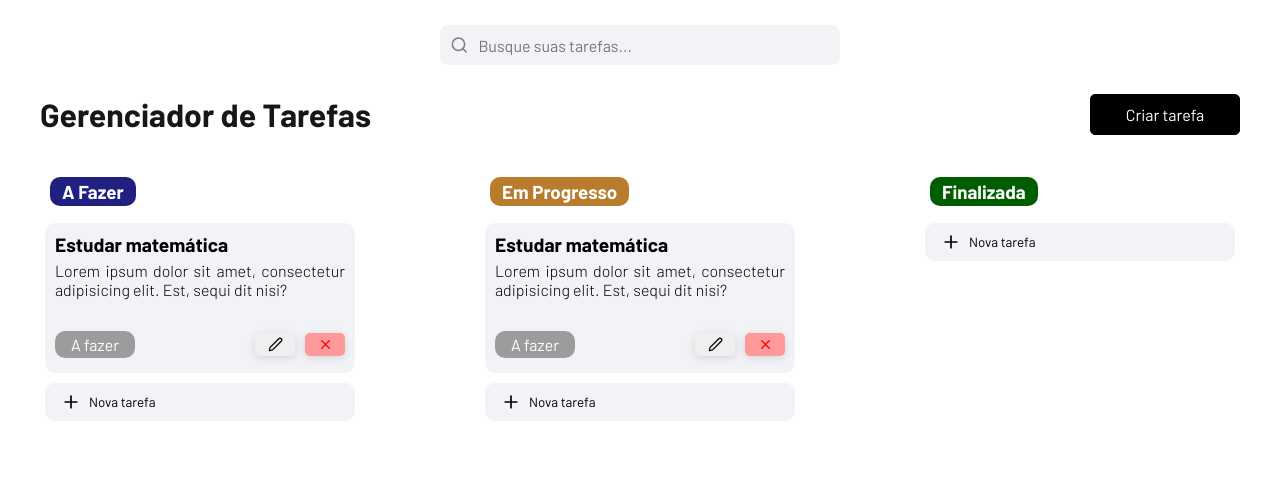
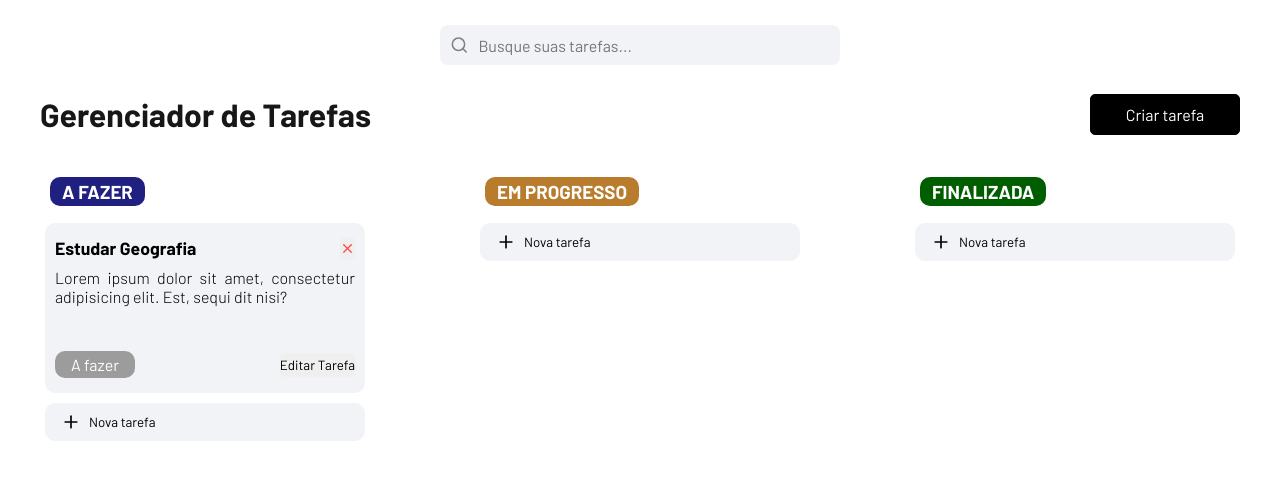
Before and after one commit to joelrodriguesvieira/task-manager, a Next.js app in the folder apps/web/: page / in a window 1280 px wide. Shown: the top 480 px of the page. Built offline with nearby package versions, Linux system fonts and the light colour scheme.

Commit message:
feature(web): increasing card size and organizing card buttons

```diff
--- a/apps/web/app/components/task-card.tsx
+++ b/apps/web/app/components/task-card.tsx
@@ -4,19 +4,23 @@ import styles from "../styles/task-card.module.css";
 export default function TaskCard() {
   return (
     <div className={styles.card_container}>
-      <span className={styles.title_card}>Estudar matemática</span>
+      <div className={styles.header_card}>
+        <span className={styles.title_card}>Estudar Geografia</span>
+        <button className={`${styles.btn_delete} ${styles.delete}`}>
+          <X size={15} />
+        </button>
+      </div>
+
       <p className={styles.description_card}>
         Lorem ipsum dolor sit amet, consectetur adipisicing elit. Est, sequi dit
         nisi?
       </p>
+
       <div className={styles.footer_card}>
         <span className={styles.status_card}>A fazer</span>
         <div className={styles.option_btns}>
           <button className={styles.btn_edit}>
-            <Pen size={15}/>
-          </button>
-          <button className={`${styles.btn_delete} ${styles.delete}`}>
-            <X size={15} />
+            Editar Tarefa
           </button>
         </div>
       </div>
--- a/apps/web/app/page.module.css
+++ b/apps/web/app/page.module.css
@@ -96,7 +96,7 @@
   color: var(--color-black);
   border-radius: 12px;
   text-align: center;
-  width: 320px;
+  width: 330px;
   padding: 5px 0;
   display: flex;
   flex-direction: column;
@@ -122,6 +122,7 @@
   align-items: center;
   padding: 4px 10px;
   color: var(--color-white);
+  text-transform: uppercase;
 }
 
 .title_box {
--- a/apps/web/app/page.tsx
+++ b/apps/web/app/page.tsx
@@ -92,7 +92,6 @@ export default function Home() {
             <div className={styles.cards}>
               {/* PARTE QUE VAI O CARD*/}
               <div className={styles.progress_cards}>
-                <TaskCard />
               </div>
               <div className={styles.footer_cards}>
                 <AddTask
--- a/apps/web/app/styles/task-card.module.css
+++ b/apps/web/app/styles/task-card.module.css
@@ -1,6 +1,6 @@
 .card_container {
   width: 100%;
-  height: 150px;
+  height: 170px;
   background-color: var(--color-gray);
   border: none;
   border-radius: 10px;
@@ -12,8 +12,18 @@
   margin-bottom: 10px;
 }
 
+.header_card {
+  min-height: 30px;
+  max-height: 30px;
+  width: 100%;
+  display: flex;
+  justify-content: space-between;
+  align-items: center;
+  text-align: start;
+}
+
 .title_card {
-  font-size: 1.2rem;
+  font-size: 1.1rem;
   font-weight: bold;
 }
 
@@ -72,20 +82,16 @@
 .btn_edit,
 .btn_delete {
   text-align: center;
-  padding: 0 10px;
   cursor: pointer;
   border-radius: 5px;
   border: none;
-  width: 40px;
   padding: 4px 0;
   color: var(--color-black);
   display: flex;
   align-items: center;
   justify-content: center;
-  box-shadow: rgba(99, 99, 99, 0.2) 0px 2px 8px 0px;
 }
 
 .delete {
-  background-color: rgb(255, 152, 152);
-  color: red;
+  color: rgb(255, 70, 70);
 }
```
